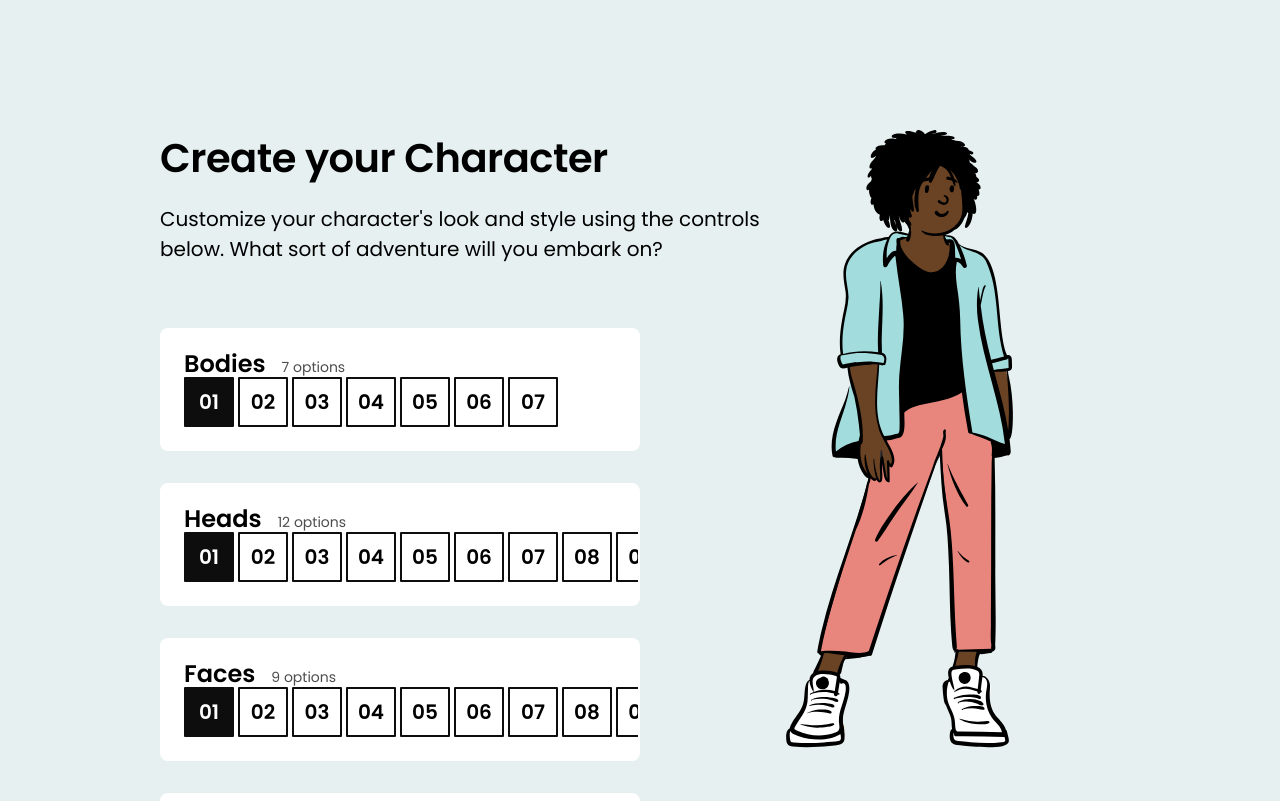
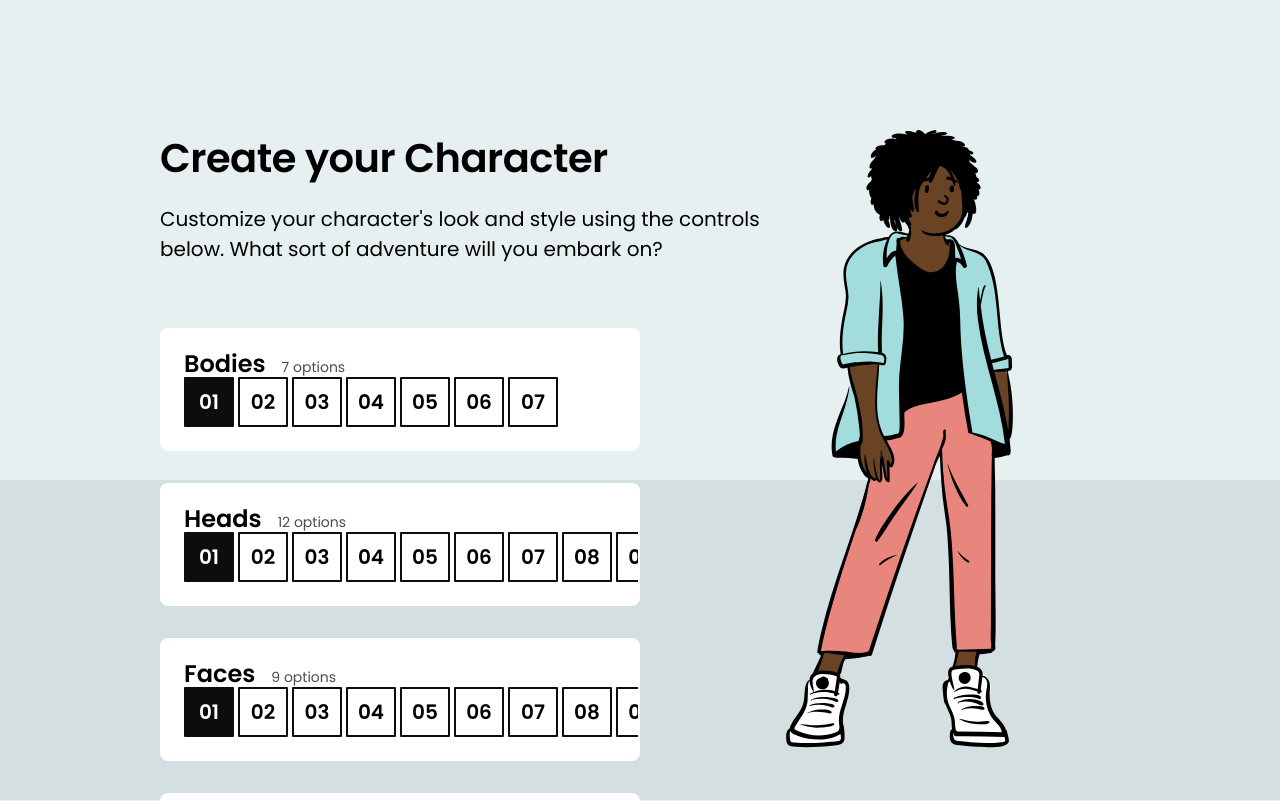
Before and after one commit to sv-mueller/character-creator, a React (Create React App) app: page / in a window 1280 px wide. Shown: the top 801 px of the page. Built offline with nearby package versions, Linux system fonts and the light colour scheme.

Commit message:
adds perspective effect based on solution

```diff
--- a/src/components/CharacterEditor/CharacterEditor.js
+++ b/src/components/CharacterEditor/CharacterEditor.js
@@ -1,12 +1,9 @@
-import React from 'react';
+import React from "react";
 
-import {
-  defaultSkinColor,
-  defaultClothesColor,
-} from '../../constants';
-import Character from '../Character';
-import MaxWidthWrapper from '../MaxWidthWrapper';
-import ControlPane from '../ControlPane';
+import { defaultSkinColor, defaultClothesColor } from "../../constants";
+import Character from "../Character";
+import MaxWidthWrapper from "../MaxWidthWrapper";
+import ControlPane from "../ControlPane";
 
 import {
   bodyOptions,
@@ -15,8 +12,8 @@
   accessoryOptions,
   skinColorOptions,
   clothesColorOptions,
-} from './CharacterEditor.helpers';
-import styles from './CharacterEditor.module.css';
+} from "./CharacterEditor.helpers";
+import styles from "./CharacterEditor.module.css";
 
 function App() {
   const [body, setBody] = React.useState(0);
@@ -24,9 +21,7 @@
   const [face, setFace] = React.useState(0);
   const [accessory, setAccessory] = React.useState(0);
   const [skinColor, setSkinColor] = React.useState(defaultSkinColor);
-  const [clothesColor, setClothesColor] = React.useState(
-    defaultClothesColor
-  );
+  const [clothesColor, setClothesColor] = React.useState(defaultClothesColor);
 
   return (
     <main className={styles.characterEditor}>
@@ -34,8 +29,8 @@
         <header className={styles.header}>
           <h1 className={styles.title}>Create your Character</h1>
           <p className={styles.description}>
-            Customize your character's look and style using the
-            controls below. What sort of adventure will you embark on?{' '}
+            Customize your character's look and style using the controls below.
+            What sort of adventure will you embark on?{" "}
           </p>
         </header>
         <div className={styles.controlColumn}>
@@ -88,6 +83,8 @@
           clothesColor={clothesColor}
         />
       </div>
+
+      <div className={styles.perspectiveEffect} />
     </main>
   );
 }
--- a/src/components/CharacterEditor/CharacterEditor.module.css
+++ b/src/components/CharacterEditor/CharacterEditor.module.css
@@ -35,3 +35,13 @@
 .controlColumn {
   max-width: 50%;
 }
+
+.perspectiveEffect {
+  position: fixed;
+  top: 60%;
+  bottom: 0;
+  left: 0;
+  right: 0;
+  z-index: -1;
+  background: hsl(195deg, 20%, 86%);
+}
```
